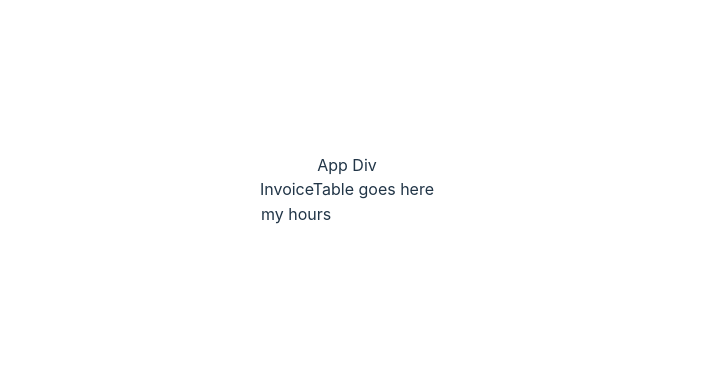
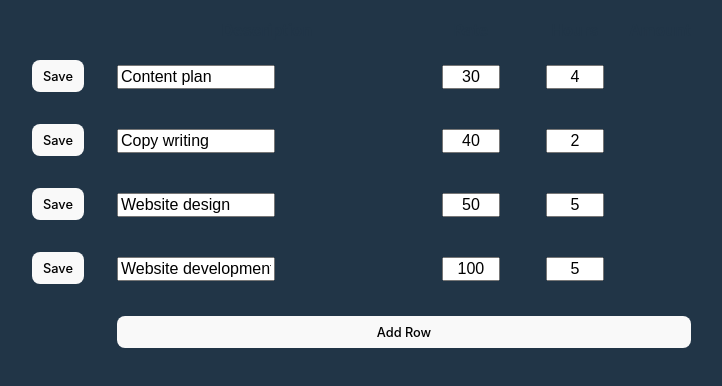
Before and after one commit to sbrown3212/wb-thinking-react, a React (Vite) app: page / in a window 1280 px wide. Shown: the part 210-596 px from the top of the page, without its empty margins (293-1015 px from the left). Built offline with nearby package versions, Linux system fonts and the light colour scheme.

Commit message:
InvoiceTable now populates data from TEST_DATA with hard coded table rows

```diff
--- a/src/App.jsx
+++ b/src/App.jsx
@@ -2,18 +2,14 @@
 import InvoiceTable from './components/InvoiceTable.jsx';
 
 const TEST_DATA = [
-  { id: 0, description: 'Content plan', rate: 50, hours: 4 },
-  { id: 1, description: 'Copy writing', rate: 50, hours: 2 },
+  { id: 0, description: 'Content plan', rate: 30, hours: 4 },
+  { id: 1, description: 'Copy writing', rate: 40, hours: 2 },
   { id: 2, description: 'Website design', rate: 50, hours: 5 },
   { id: 3, description: 'Website development', rate: 100, hours: 5 },
 ];
 
 function App() {
-  return (
-    <div>App Div
-      <InvoiceTable />
-    </div>
-  );
+  return <InvoiceTable initialData={TEST_DATA} />
 }
 
 export default App;
--- a/src/components/AddRowButton.jsx
+++ b/src/components/AddRowButton.jsx
@@ -2,7 +2,12 @@
 
 const AddRowButton = () => {
   return (
-    <div>AddRowButton</div>
+    <tr>
+      <td></td>
+      <td colSpan={4}>
+        <button>Add Row</button>
+      </td>
+    </tr>
   )
 }
 
--- a/src/components/InvoiceTable.jsx
+++ b/src/components/InvoiceTable.jsx
@@ -1,14 +1,46 @@
 import './InvoiceTable.css';
-import ModeButtons from './ModeButtons';
-import DescriptionCell from './DescriptionCell';
-import RateCell from './RateCell';
-import HoursCell from './HoursCell';
+import TableHeader from './TableHeader';
+import AddRowButton from './AddRowButton';
+import TableRow from './TableRow';
 
-const InvoiceTable = () => {
+const InvoiceTable = ({ initialData }) => {
+  console.log(`INITIAL DATA:`, initialData)
   return (
     <div>
-      InvoiceTable goes here
-      <HoursCell isEditing={false} value={'my hours'}/>
+      <table>
+        <thead>
+          <TableHeader />
+        </thead>
+
+        <tbody>
+          <TableRow
+            initialIsEditing={true}
+            initialInvoiceData={initialData[0]}
+          />
+          <TableRow
+            initialIsEditing={true}
+            initialInvoiceData={initialData[1]}
+          />
+          <TableRow
+            initialIsEditing={true}
+            initialInvoiceData={initialData[2]}
+          />
+          <TableRow
+            initialIsEditing={true}
+            initialInvoiceData={initialData[3]}
+          />
+          {/* <TableRow
+            initialIsEditing={true}
+            description={"test description 2"}
+            rate={100}
+            hours={25}
+          /> */}
+        </tbody>
+
+        <tfoot>
+          <AddRowButton />
+        </tfoot>
+      </table>
     </div>
   )
 }
--- a/src/components/TableHeader.jsx
+++ b/src/components/TableHeader.jsx
@@ -2,8 +2,14 @@
 
 const TableHeader = () => {
   return (
-    <div>TableHeader</div>
-  )
-}
+    <tr>
+      <th></th> {/* leave this blank because this 'header' will be above the buttons, which need no header */}
+      <th>Description</th>
+      <th>Rate</th>
+      <th>Hours</th>
+      <th>Amount</th>
+    </tr>
+  );
+};
 
-export default TableHeader
+export default TableHeader;
--- a/src/components/TableRow.jsx
+++ b/src/components/TableRow.jsx
@@ -1,9 +1,20 @@
+import ModeButtons from './ModeButtons';
+import DescriptionCell from './DescriptionCell';
+import RateCell from './RateCell';
+import HoursCell from './HoursCell';
 
+const TableRow = ({ initialIsEditing, initialInvoiceData }) => {
 
-const TableRow = () => {
+  const { description, rate, hours} = initialInvoiceData;
+
   return (
-    <div>TableRow</div>
-  )
-}
+    <tr>
+      <ModeButtons isEditing={initialIsEditing} />
+      <DescriptionCell isEditing={initialIsEditing} value={description} />
+      <RateCell isEditing={initialIsEditing} value={rate} />
+      <HoursCell isEditing={initialIsEditing} value={hours} />
+    </tr>
+  );
+};
 
-export default TableRow
+export default TableRow;
--- a/src/index.css
+++ b/src/index.css
@@ -29,6 +29,8 @@
   place-items: center;
   min-width: 320px;
   min-height: 100vh;
+
+  background-color: #213547;
 }
 
 h1 {
```
